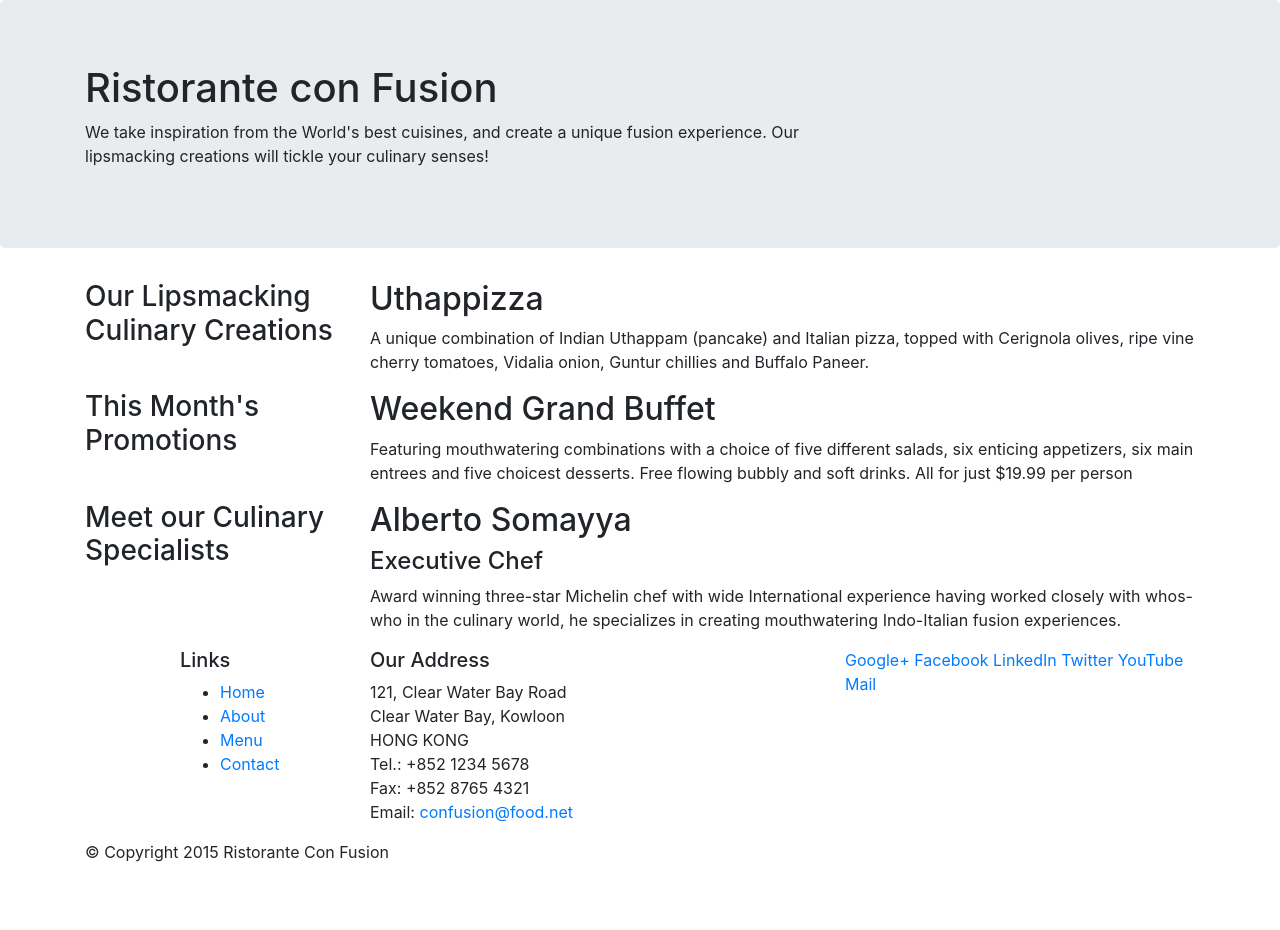
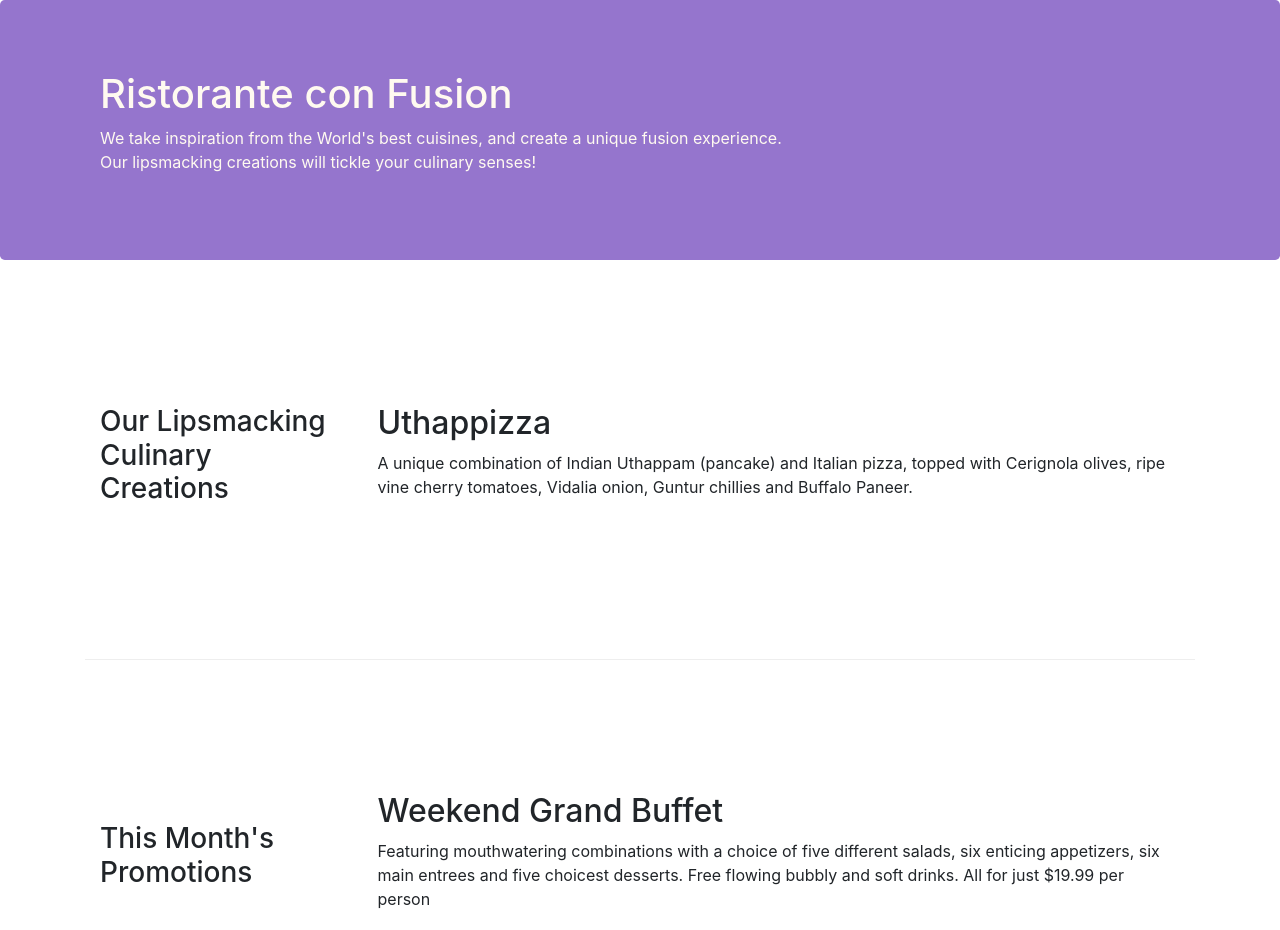
Before and after one commit to RichMills1/git-test, a website: page index.html in a window 1280 px wide. Shown: the top 930 px of the page. Before the commit the page ends 880 px from the top, so only its background shows below. Drawn offline with nearby package versions, Linux system fonts and the light colour scheme.

Commit message:
Bootstrap Grid Part 2

```diff
--- /dev/null
+++ b/css/style.css
@@ -0,0 +1,30 @@
+.row-header {
+    margin: 0px auto;
+    padding: 0px auto;
+}
+
+.row-content {
+    margin: 0px auto;
+    padding: 50px 0px;
+    border-bottom: 1px ridge;
+    min-height: 400px;
+}
+
+.footer {
+    background-color: #D1C4E9;
+    margin: 0px auto;
+    padding: 20px 0px;
+}
+
+.jumbotron {
+    padding: 70px 30px;
+    margin: 0px auto;
+    background: #9575CD;
+    color: floralwhite;
+}
+
+.address {
+    font-size: 80%;
+    margin: 0px;
+    color: #0F0F0F;
+}
--- a/index.html
+++ b/index.html
@@ -12,13 +12,17 @@
 
     <!-- Bootstrap CSS -->
     <link rel="stylesheet" href="node_modules/bootstrap/dist/css/bootstrap.min.css">
+
+    <!-- Internal CSS -->
+    <link rel="stylesheet" href="/css/style.css" type="text/css">
+
 </head>
 
 <body>
 
     <header class="jumbotron">
         <div class="container">
-            <div class="row">
+            <div class="row row-header">
                 <div class="col-12 col-sm-8">
                     <h1>Ristorante con Fusion</h1>
                     <p>We take inspiration from the World's best cuisines, and create a unique fusion experience. Our lipsmacking creations will tickle your culinary senses!</p>
@@ -30,18 +34,18 @@
     </header>
 
     <div class="container">
-        <div class="row">
-            <div class="col-sm-4 push-sm-8 col-md-3 push-md-9">
+        <div class="row row-content align-items-center">
+            <div class="col-sm-4 col-md-3 flex-last">
                 <h3>Our Lipsmacking Culinary Creations</h3>
             </div>
-            <div class="col-sm pull-sm-4 col-md pull-md-3">
+            <div class="col-sm col-md flex-first">
                 <h2>Uthappizza</h2>
                 <p>A unique combination of Indian Uthappam (pancake) and Italian pizza, topped with Cerignola olives, ripe vine cherry tomatoes, Vidalia onion, Guntur chillies and Buffalo Paneer.</p>
             </div>
         </div>
 
 
-        <div class="row">
+        <div class="row row-content  align-items-center">
             <div class="col-sm-4 col-md-3">
                 <h3>This Month's Promotions</h3>
             </div>
@@ -51,11 +55,11 @@
             </div>
         </div>
 
-        <div class="row">
-            <div class="col-sm-4 push-sm-8 col-md-3 push-md-9">
+        <div class="row row-content align-items-center">
+            <div class="col-sm-4 col-md-3 flex-last">
                 <h3>Meet our Culinary Specialists</h3>
             </div>
-            <div class="col-sm pull-sm-4 col-md pull-md-3">
+            <div class="col-sm col-md flex-first">
                 <h2>Alberto Somayya</h2>
                 <h4>Executive Chef</h4>
                 <p>Award winning three-star Michelin chef with wide International experience having worked closely with whos-who in the culinary world, he specializes in creating mouthwatering Indo-Italian fusion experiences. </p>
@@ -63,12 +67,12 @@
         </div>
     </div>
 
-    <footer>
+    <footer class="footer">
         <div class="container">
             <div class="row">
                 <div class="col-5 offset-1 col-sm-2">
                     <h5>Links</h5>
-                    <ul>
+                    <ul class="list-unstyled">
                         <li><a href="#">Home</a></li>
                         <li><a href="#">About</a></li>
                         <li><a href="#">Menu</a></li>
@@ -86,8 +90,8 @@
 		              Email: <a href="mailto:confusion@food.net">confusion@food.net</a>
 		           </address>
                 </div>
-                <div class="col col-sm-4">
-                    <div>
+                <div class="col col-sm-4 align-self-center">
+                    <div style="text-align: center;">
                         <a href="http://google.com/+">Google+</a>
                         <a href="http://www.facebook.com/profile.php?id=">Facebook</a>
                         <a href="http://www.linkedin.com/in/">LinkedIn</a>
@@ -97,7 +101,7 @@
                     </div>
                 </div>
            </div>
-           <div class="row">
+           <div class="row justify-content-center">
                 <div class="col-auto">
                     <p>© Copyright 2015 Ristorante Con Fusion</p>
                 </div>
```
